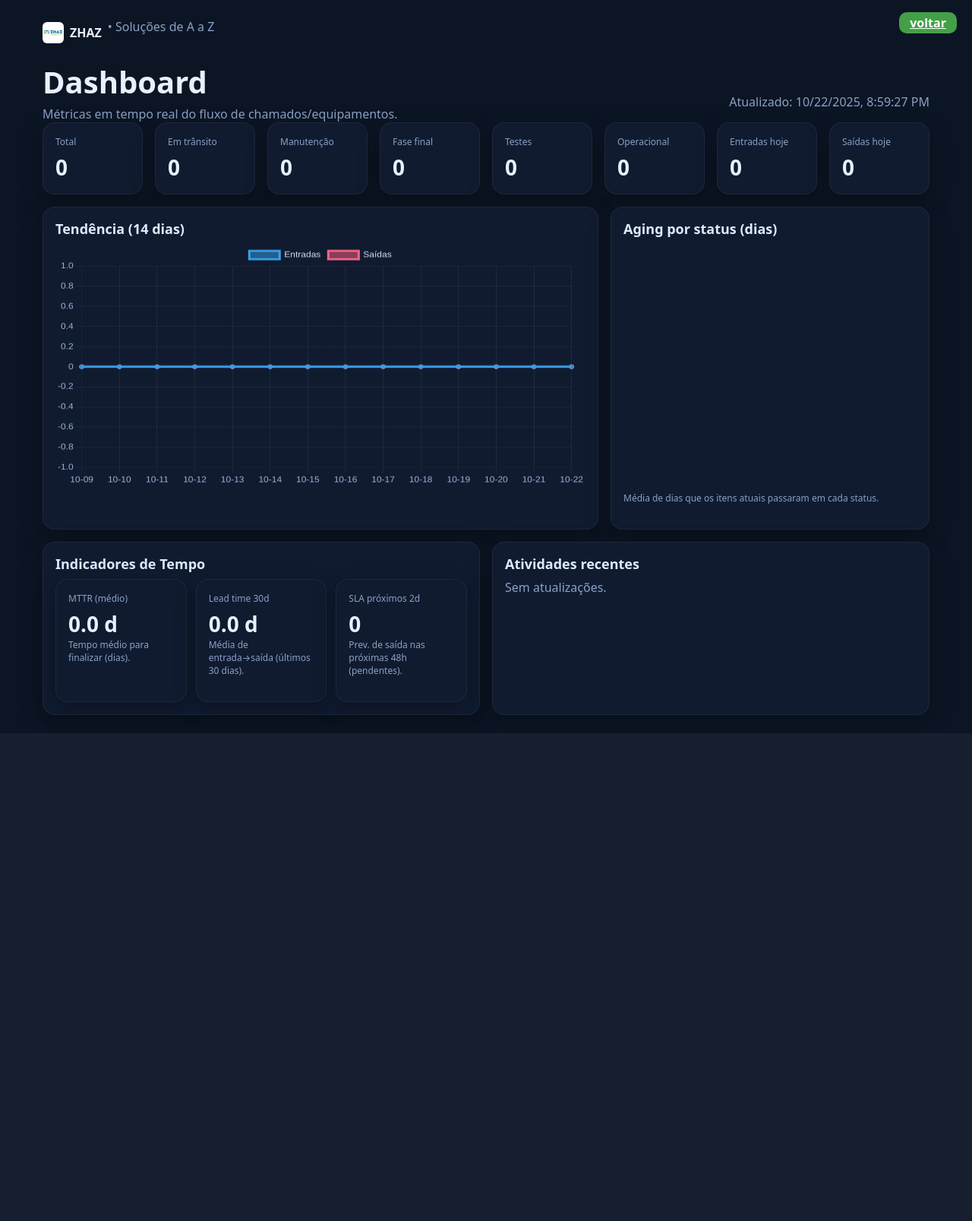
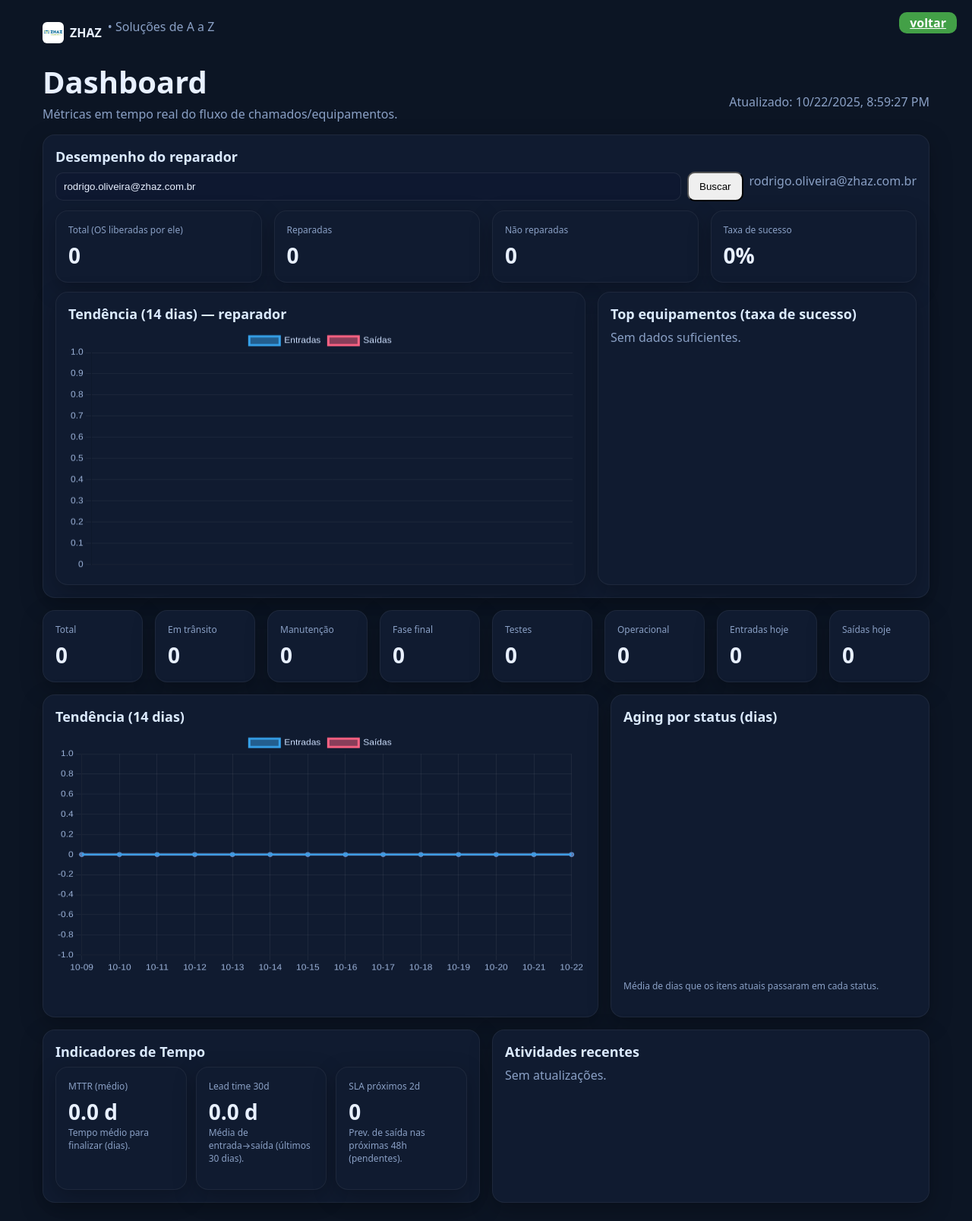
Before and after one commit to ogbrmenezes/Zhazrepairs-2, a Flask app: page /dashboard in a window 1280 px wide. Shown: the whole page at 76% size. Before the commit the page ends 965 px from the top, so only its background shows below. Run offline with Flask 3, Linux system fonts and the light colour scheme; a user stored in the database is signed in; data that the repository does not hold is empty; a map, chart or similar area stays blank.

Commit message:
alteração no darsh

```diff
--- a/ZhazRepairs_v2/backend/app.py
+++ b/ZhazRepairs_v2/backend/app.py
@@ -151,6 +151,139 @@ def m_por_modelo():
     conn=get_conn(); cur=conn.cursor()
     cur.execute("SELECT equipamento, SUM(CASE WHEN resultado='REPARADA' THEN 1 ELSE 0 END), SUM(CASE WHEN resultado='NAO_REPARADA' THEN 1 ELSE 0 END), COUNT(*) FROM os WHERE resultado IN ('REPARADA','NAO_REPARADA') GROUP BY equipamento ORDER BY 4 DESC")
     rows=[dict(equipamento=r[0],reparadas=r[1],nao_reparadas=r[2],total=r[3]) for r in cur.fetchall()]; conn.close(); return jsonify(rows)
+
+
+
+# ====== Métricas por reparador (Admin que libera para teste) ======
+@app.get("/api/metrics/reparador")
+@require_login
+@require_roles('DIRETORIA','ADMIN')
+def metrics_reparador():
+    # pode vir por query ?reparador=email  | se não vier e for ADMIN, usa o usuário logado
+    reparador = (request.args.get("reparador") or "").strip().lower()
+    if not reparador and session.get('papel') == 'ADMIN':
+        reparador = (session.get('usuario') or "").lower()
+
+    if not reparador:
+        return jsonify({"erro":"Informe ?reparador=<email> ou faça login como ADMIN"}), 400
+
+    conn = get_conn(); cur = conn.cursor()
+
+    # OS tratadas por esse reparador: as que ele marcou "Liberada para teste"
+    cur.execute("""
+        SELECT DISTINCT h.os_id
+        FROM status_history h
+        WHERE h.status='Liberada para teste' AND LOWER(h.changed_by)=?
+    """, (reparador,))
+    os_ids = [r[0] for r in cur.fetchall()]
+    if not os_ids:
+        conn.close()
+        return jsonify({
+            "reparador": {"email": reparador},
+            "cards": {"total": 0, "reparadas": 0, "nao_reparadas": 0, "taxa_sucesso_pct": 0.0},
+            "time": {"mttr_dias": 0.0, "lead_time_30d": 0.0},
+            "trend": [], "top_equipamentos": [], "last_activities": []
+        })
+
+    ids_tuple = tuple(os_ids)
+    where_ids = f"IN ({','.join(['?']*len(os_ids))})"
+
+    # contagens finais das OS que ele liberou
+    cur.execute(f"""
+        SELECT
+          SUM(CASE WHEN resultado='REPARADA'     THEN 1 ELSE 0 END) AS reparadas,
+          SUM(CASE WHEN resultado='NAO_REPARADA' THEN 1 ELSE 0 END) AS nao_reparadas,
+          COUNT(*) AS total
+        FROM os
+        WHERE id {where_ids}
+    """, os_ids)
+    c = cur.fetchone()
+    total = c["total"] or 0
+    rep  = c["reparadas"] or 0
+    nrep = c["nao_reparadas"] or 0
+    taxa = (rep/total*100.0) if total else 0.0
+
+    # MTTR/Lead time sobre as OS que ele tratou
+    cur.execute(f"""
+        SELECT AVG(julianday(resultado_em) - julianday(sla_inicio))
+        FROM os
+        WHERE id {where_ids} AND resultado_em IS NOT NULL AND sla_inicio IS NOT NULL
+    """, os_ids)
+    mttr = cur.fetchone()[0] or 0.0
+
+    cur.execute(f"""
+        SELECT AVG(julianday(resultado_em) - julianday(data_registro))
+        FROM os
+        WHERE id {where_ids} AND resultado_em IS NOT NULL
+          AND date(resultado_em) >= date('now','localtime','-30 day')
+    """, os_ids)
+    lead30 = cur.fetchone()[0] or 0.0
+
+    # tendência (14 dias) considerando as OS dele: entradas e saídas dessas OS
+    cur.execute(f"""
+    WITH dias AS (
+      SELECT date('now','localtime','-13 day') d
+      UNION ALL SELECT date('now','localtime','-12 day')
+      UNION ALL SELECT date('now','localtime','-11 day')
+      UNION ALL SELECT date('now','localtime','-10 day')
+      UNION ALL SELECT date('now','localtime','-9 day')
+      UNION ALL SELECT date('now','localtime','-8 day')
+      UNION ALL SELECT date('now','localtime','-7 day')
+      UNION ALL SELECT date('now','localtime','-6 day')
+      UNION ALL SELECT date('now','localtime','-5 day')
+      UNION ALL SELECT date('now','localtime','-4 day')
+      UNION ALL SELECT date('now','localtime','-3 day')
+      UNION ALL SELECT date('now','localtime','-2 day')
+      UNION ALL SELECT date('now','localtime','-1 day')
+      UNION ALL SELECT date('now','localtime')
+    )
+    SELECT
+      d AS dia,
+      (SELECT COUNT(*) FROM os o WHERE o.id {where_ids} AND date(o.data_registro)=d) AS entradas,
+      (SELECT COUNT(*) FROM os o WHERE o.id {where_ids} AND date(COALESCE(o.resultado_em,''))=d) AS saidas
+    FROM dias
+    """, os_ids*2)
+    trend = [dict(r) for r in cur.fetchall()]
+
+    # top equipamentos (nas OS dele) por taxa de sucesso
+    cur.execute(f"""
+        SELECT
+          equipamento,
+          SUM(CASE WHEN resultado='REPARADA'     THEN 1 ELSE 0 END) AS reparadas,
+          SUM(CASE WHEN resultado='NAO_REPARADA' THEN 1 ELSE 0 END) AS nao_reparadas,
+          COUNT(*) AS total
+        FROM os
+        WHERE id {where_ids}
+        GROUP BY equipamento
+        HAVING total >= 3
+        ORDER BY (CAST(reparadas AS REAL)/NULLIF(total,0)) DESC, total DESC
+        LIMIT 10
+    """, os_ids)
+    top_eqp = [dict(r) for r in cur.fetchall()]
+
+    # últimas atividades do reparador (o que ele próprio registrou)
+    cur.execute("""
+        SELECT h.os_id, o.os_numero AS numero, h.status, datetime(h.changed_at) AS quando
+        FROM status_history h
+        JOIN os o ON o.id=h.os_id
+        WHERE LOWER(h.changed_by)=?
+        ORDER BY h.changed_at DESC
+        LIMIT 25
+    """, (reparador,))
+    last = [dict(r) for r in cur.fetchall()]
+
+    conn.close()
+    return jsonify({
+        "reparador": {"email": reparador},
+        "cards": {"total": total, "reparadas": rep, "nao_reparadas": nrep, "taxa_sucesso_pct": round(taxa,1)},
+        "time": {"mttr_dias": mttr, "lead_time_30d": lead30},
+        "trend": trend,
+        "top_equipamentos": top_eqp,
+        "last_activities": last,
+    })
+
+
+
 
 @app.route('/api/metrics/ranking_tecnicos')
 @require_login
--- a/ZhazRepairs_v2/backend/templates/dashboard.html
+++ b/ZhazRepairs_v2/backend/templates/dashboard.html
@@ -64,6 +64,32 @@
    style="position:fixed; right:20px; top:16px; z-index:1100;">
  voltar
 </a>
+
+
+<div class="card" style="margin:16px 0;">
+  <div class="title">Desempenho do reparador</div>
+  <div class="flex" style="gap:8px; align-items:center;">
+    <input id="rep_input" placeholder="e-mail do reparador (ex.: rodrigo.oliveira@zhaz.com.br)" style="flex:1; padding:10px; border-radius:10px; border:1px solid rgba(255,255,255,.08); background:#0e1830; color:#e8f0ff;">
+    <button onclick="carregarReparador()" style="padding:10px 14px; border-radius:10px;">Buscar</button>
+    <div class="muted" id="rep_header"></div>
+  </div>
+  <div class="grid" style="grid-template-columns: repeat(4, 1fr); margin-top:12px;">
+    <div class="card"><div class="k">Total (OS liberadas por ele)</div><div class="v" id="r_total">0</div></div>
+    <div class="card"><div class="k">Reparadas</div><div class="v" id="r_rep">0</div></div>
+    <div class="card"><div class="k">Não reparadas</div><div class="v" id="r_nrep">0</div></div>
+    <div class="card"><div class="k">Taxa de sucesso</div><div class="v" id="r_sucesso">0%</div></div>
+  </div>
+  <div class="flex" style="margin-top:12px;">
+    <div class="card col">
+      <div class="title">Tendência (14 dias) — reparador</div>
+      <canvas id="r_trend"></canvas>
+    </div>
+    <div class="card col" style="max-width:420px;">
+      <div class="title">Top equipamentos (taxa de sucesso)</div>
+      <div id="r_top" class="list"></div>
+    </div>
+  </div>
+</div>
 
 
     <!-- Cards -->
@@ -224,6 +250,63 @@ async function load(){
 // polling a cada 10s (se quiser WebSocket, dá pra plugar depois)
 load();
 setInterval(load, 10000);
+
+
 </script>
+<script>
+let rTrendChart;
+
+async function carregarReparador(){
+  const email = document.getElementById('rep_input').value.trim();
+  if(!email) return;
+  const r = await fetch('/api/metrics/reparador?reparador='+encodeURIComponent(email));
+  if(!r.ok){ document.getElementById('rep_header').textContent = 'Reparador não encontrado ou sem dados.'; return; }
+  const j = await r.json();
+  document.getElementById('rep_header').textContent = j.reparador.email;
+  document.getElementById('r_total').textContent   = j.cards.total;
+  document.getElementById('r_rep').textContent     = j.cards.reparadas;
+  document.getElementById('r_nrep').textContent    = j.cards.nao_reparadas;
+  document.getElementById('r_sucesso').textContent = (j.cards.taxa_sucesso_pct||0)+'%';
+
+  // tendência
+  const labels = j.trend.map(x=>x.dia.slice(5));
+  const entradas = j.trend.map(x=>x.entradas||0);
+  const saidas = j.trend.map(x=>x.saidas||0);
+  const data = { labels, datasets:[
+    { label:'Entradas', data: entradas, tension:.3 },
+    { label:'Saídas',   data: saidas,   tension:.3 }
+  ]};
+  if(rTrendChart){ rTrendChart.data = data; rTrendChart.update(); }
+  else {
+    const ctx = document.getElementById('r_trend').getContext('2d');
+    rTrendChart = new Chart(ctx, { type:'line', data, options:{
+      responsive:true,
+      plugins:{ legend:{ labels:{ color:'#cfe1ff' } } },
+      scales:{ x:{ ticks:{ color:'#9db4da' }, grid:{ color:'rgba(255,255,255,.06)'} },
+               y:{ ticks:{ color:'#9db4da' }, grid:{ color:'rgba(255,255,255,.06)'} } }
+    }});
+  }
+
+  // top equipamentos
+  const top = document.getElementById('r_top'); top.innerHTML='';
+  if(!j.top_equipamentos.length){ top.innerHTML = '<div class="muted">Sem dados suficientes.</div>'; }
+  j.top_equipamentos.forEach(it=>{
+    const taxa = it.total ? Math.round(it.reparadas*100/it.total) : 0;
+    const row = document.createElement('div');
+    row.className = 'row';
+    row.innerHTML = `<div>${it.equipamento||'(sem nome)'}</div>
+                     <div class="muted">${it.reparadas}/${it.total} • ${taxa}%</div>`;
+    top.appendChild(row);
+  });
+}
+
+// Pré-carrega o Rodrigo
+window.addEventListener('DOMContentLoaded', ()=>{
+  const email = 'rodrigo.oliveira@zhaz.com.br';
+  const el = document.getElementById('rep_input');
+  if (el){ el.value = email; carregarReparador(); }
+});
+</script>
+
 </body>
 </html>
```
